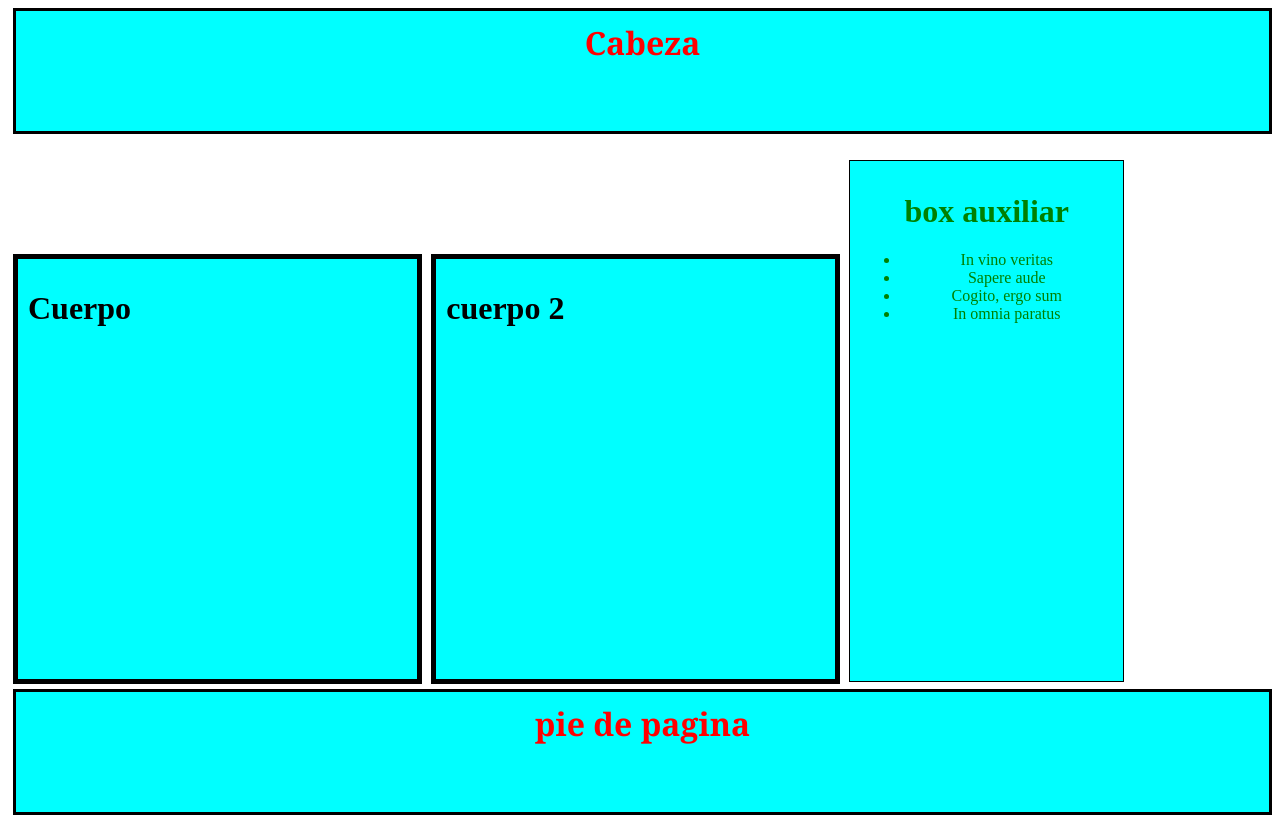
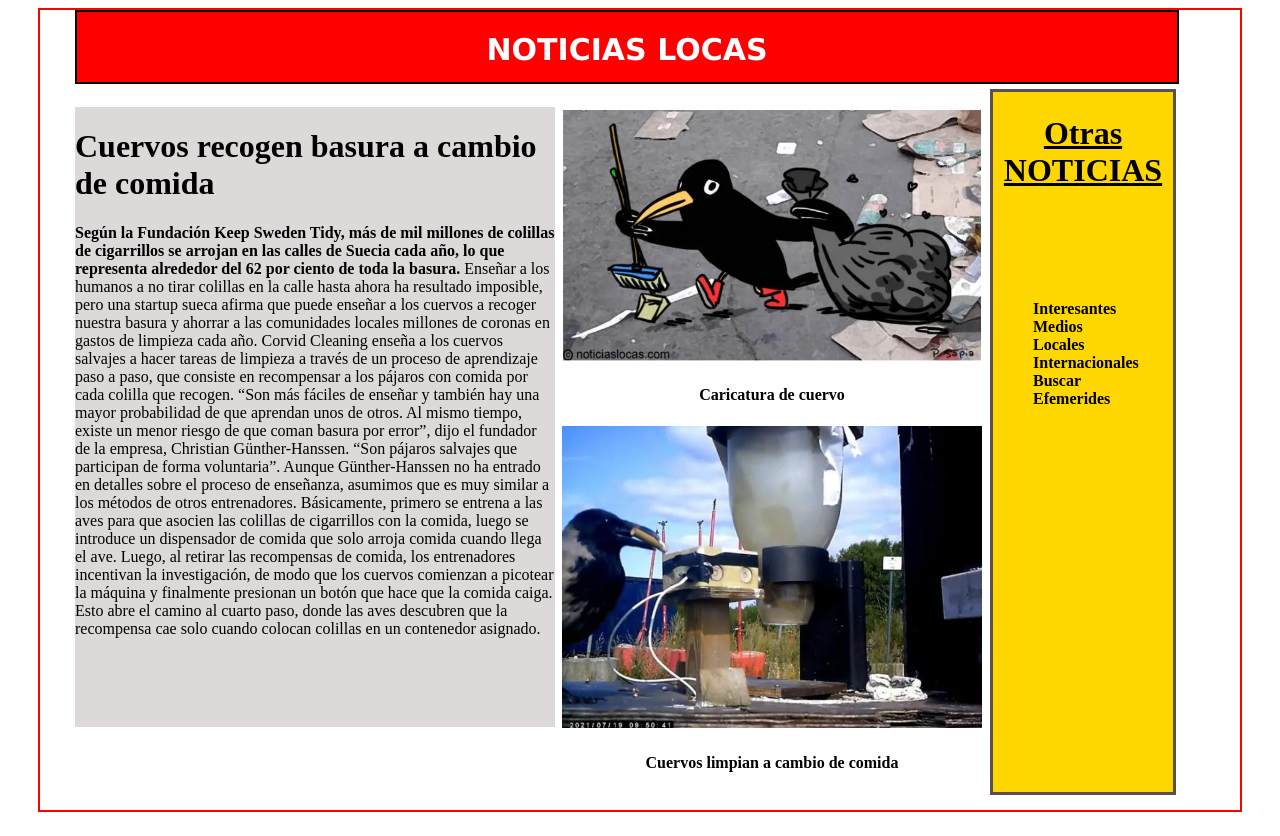
Before and after one commit to DarioCesarLopez/front2022, a plain HTML site: page clase 3/maquetado.html in a window 1280 px wide. Drawn offline with Linux system fonts and the light colour scheme.

Commit message:
Tarea Realizar una página web

```diff
--- a/clase 3/maquetado.html
+++ b/clase 3/maquetado.html
@@ -8,26 +8,62 @@
     <link rel="stylesheet" href="pruebaDiv.css">
 </head>
 <body>
-    <div>
-        <h1 class="boxStandar box1">Cabeza</h1>
-    </div>
-    <div class ="boxStandar box2">
-        <h1>Cuerpo</h1>
-    </div>
-    <div class ="boxStandar box2">
-        <h1>cuerpo 2</h1>
-    </div>
-    <div class ="boxStandar box3">
-        <h1>box auxiliar</h1>
-            <ul class="listStyles">
-                <li>In vino veritas</li>
-                <li>Sapere aude</li>
-                <li>Cogito, ergo sum</li>
-                <li>In omnia paratus</li>
-            </ul>
-    </div>
-    <div>
-        <h1 class="boxStandar box1">pie de pagina</h1>
-    </div>
+    <div class = "contenedor"> <!--Aqui comienza mi contenedor-->
+        <div class="boxStandar boxCabeza">
+            <h1 id="titulo">NOTICIAS LOCAS</h1>
+        </div>
+
+        <div class ="box1">
+            <h1>Cuervos recogen basura a cambio de comida</h1>
+                <p class="listStyles"><b>Según la Fundación Keep Sweden Tidy, más de mil millones de colillas de cigarrillos se arrojan en
+                    las calles de Suecia cada año, lo que representa alrededor del 62 por ciento de toda la basura.</b>
+
+                    Enseñar a los humanos a no tirar colillas en la calle hasta ahora ha resultado imposible,
+                    pero una startup sueca afirma que puede enseñar a los cuervos a recoger nuestra basura y
+                    ahorrar a las comunidades locales millones de coronas en gastos de limpieza cada año.
+
+                    Corvid Cleaning enseña a los cuervos salvajes a hacer tareas de limpieza a través de un
+                     proceso de aprendizaje paso a paso, que consiste en recompensar a los pájaros con comida
+                      por cada colilla que recogen.
+
+                      “Son más fáciles de enseñar y también hay una mayor probabilidad de que aprendan unos de otros.
+                       Al mismo tiempo, existe un menor riesgo de que coman basura por error”, dijo el fundador de la empresa,
+                        Christian Günther-Hanssen. “Son pájaros salvajes que participan de forma voluntaria”.
+
+                      Aunque Günther-Hanssen no ha entrado en detalles sobre el proceso de enseñanza, asumimos que es muy similar
+                       a los métodos de otros entrenadores. Básicamente, primero se entrena a las aves para que asocien las
+                       colillas de cigarrillos con la comida, luego se introduce un dispensador de comida que solo arroja
+                        comida cuando llega el ave.
+
+                      Luego, al retirar las recompensas de comida, los entrenadores incentivan la investigación,
+                       de modo que los cuervos comienzan a picotear la máquina y finalmente presionan un botón que hace
+                        que la comida caiga. Esto abre el camino al cuarto paso, donde las aves descubren que la recompensa
+                         cae solo cuando colocan colillas en un contenedor asignado.</p>
+        </div>
+
+
+        <!-- imagenes locales-->
+        <div class = "imagenCentral box2"><img class="imgTama" src="cuervo.jpg" alt="caricatura de cuervo">
+            <h4 class = "imagenCentral">Caricatura de cuervo</h4>
+            <img class="imgTama" src="cuervo2.jpg" alt="Cuervo limpiando">
+            <h4 class = "imagenCentral">Cuervos limpian a cambio de comida</h4>
+        </div>
+
+
+
+        <div class ="box3">
+            <h1 class="listStyles2"><u>Otras NOTICIAS</u></h1>
+            <p class="transparente">Lorem ipsum dolor sit, amet consectetur adipisicing elit. Adipisci, doloribus magnam, incidunt assumenda debitis nobis expedita, culpa sed necessitatibus architecto</p>
+                 <ul class="listStyles"><b>
+                    <li>Interesantes</li>
+                    <li>Medios</li>
+                    <li>Locales</li>
+                    <li>Internacionales</li>
+                    <li>Buscar</li>
+                    <li>Efemerides</li></b>
+                </ul>
+            </div>
+
+    </div><!--Aqui comienza mi contenedor-->
 </body>
 </html>
--- a/clase 3/pruebaDiv.css
+++ b/clase 3/pruebaDiv.css
@@ -1,40 +1,86 @@
 
 .boxStandar{
-    margin-top: 5px;
-    margin-left: 5px;
-    height: 100px;
-    padding: 10px;
+  margin-left: 35px;
+}
+
+.contenedor {
+    width: 1200px;
+    height: 800px;
+    border: 2px solid red;
+    margin: 0px auto;
+}
+
+.boxCabeza {
+    float: left;
+    background-color: red;
+    width: 1100px;
+    border: 2px solid black;
+    display: block;
+    height: 70px;
+    font-family: Georgia, 'Times New Roman', Times, serif;
+    font-family: Verdana, Geneva, Tahoma, sans-serif;
 }
 
 .box1{
-    background-color: aqua;
-    color: red;
-    border: 3px solid black;
-    display: block;
-    width: auto;
-    height: 100px;
-    text-align: center;
-    font-family: Georgia, 'Times New Roman', Times, serif;
+    float: left;
+    margin-left: 35px;
+    background-color: rgb(221, 217, 217);
+    display: inline-block;
+    width: 40%;
+    height: 620px;
+    margin-top: 23px;
+}
+.box2{
+    float: left;
+    margin-left: 7px;
+    display: inline-block;
+    width: 35%;
+    height: 600px;
+    padding-top: 2%;
+}
+.box3{
+    float: left;
+    margin-left: 8px;
+    background-color: gold;
+    border: 3px solid rgb(95, 78, 78);
+    display: inline-block;
+    width: 15%;
+    height: 700px;
+    margin-top: 5px;
+
 }
 
-.box2{
-    background-color: aqua;
-    border: 5px solid black;
-    display: inline-block;
-    width: 30%;
-    height: 400px;
-}
-.box3{
-    background-color: aqua;
-    border: 1px solid black;
-    display: inline-block;
-    width: 20%;
+#titulo {
     text-align: center;
-    color: green;
-    height: 500px;
+    font-size: 30px;
+    color: white;
+    font-family: Verdana, Geneva, Tahoma, sans-serif;
+
 }
 
 .listStyles {
+    text-align: left;
+    height: 5px;
+    list-style: none;
+}
+
+.listStyles2 {
     text-align: center;
+    padding: 1%;
+    height: 20px;
+    list-style: none;
+
+}
+
+.imagenCentral {
+    text-align: center;
+}
+
+.imgTama {
+    width: 100%;
     height: auto;
 }
+
+.transparente {
+    color: transparent;
+}
```
Also changed, not shown: clase 3/pruebaDiv.html (+16 -0 lines), clase 3/cuervo.JPG (added), clase 3/cuervo2.JPG (added), 1 other file.
